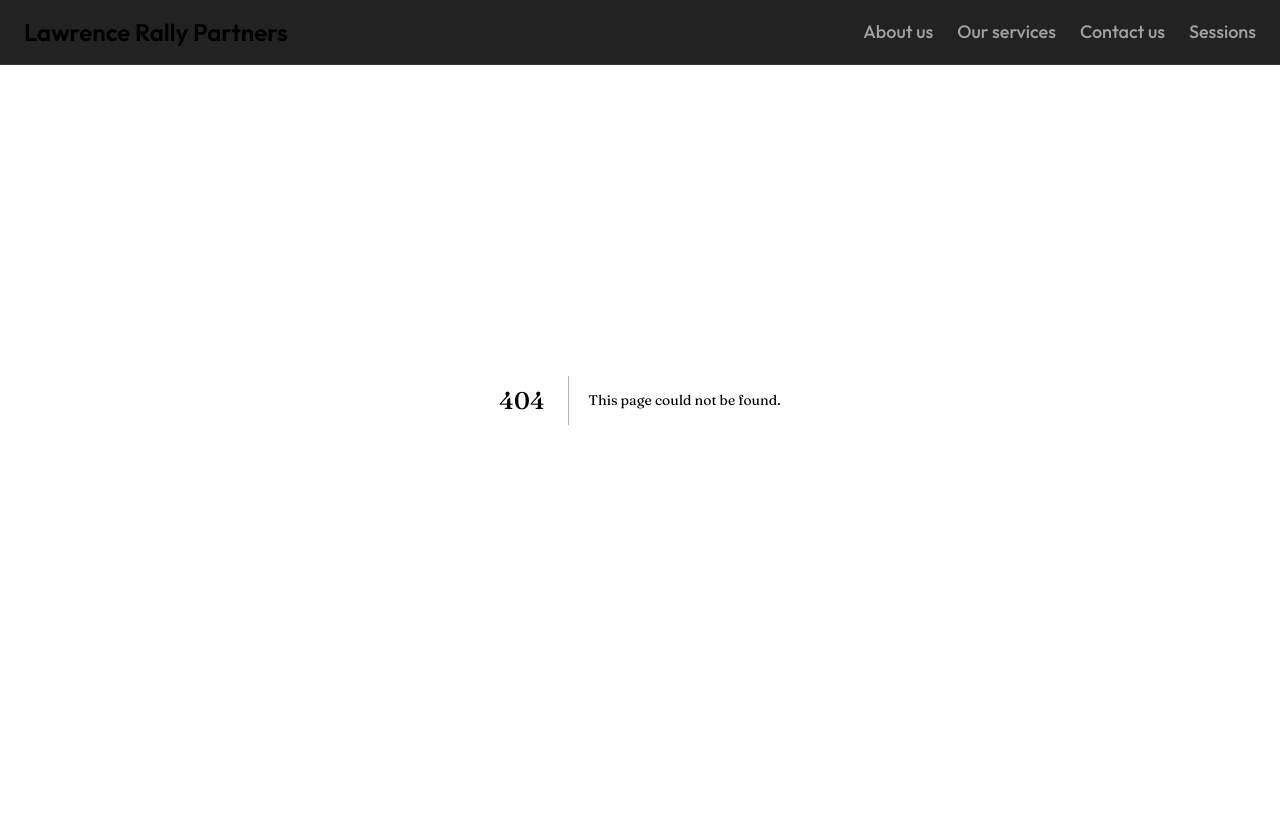
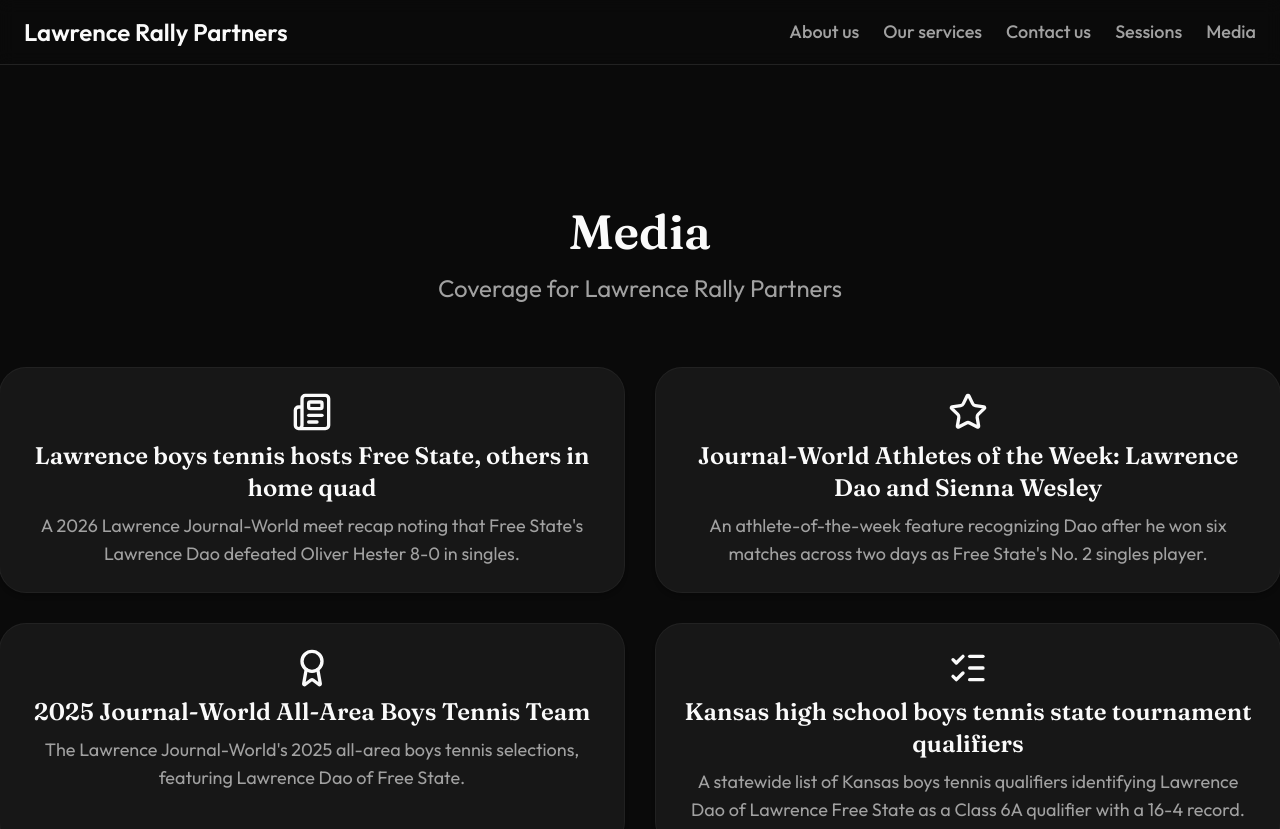
Before and after one commit to Danieldkdao/lawrence-rally-partners, a Next.js app: page /media in a window 1280 px wide. Before the commit this address had no page. Shown: the top 829 px of the page. Built offline with nearby package versions, Linux system fonts and the light colour scheme.

Commit message:
feat: create media page

```diff
--- /dev/null
+++ b/src/app/media/page.tsx
@@ -0,0 +1,133 @@
+"use client";
+
+import { Card, CardContent } from "@/components/ui/card";
+import {
+  NewspaperIcon,
+  StarIcon,
+  AwardIcon,
+  ListChecksIcon,
+  TrophyIcon,
+  FlowerIcon,
+} from "lucide-react";
+import Link from "next/link";
+import gsap from "gsap";
+import { useGSAP } from "@gsap/react";
+import { SplitText } from "gsap/all";
+
+const articles = [
+  {
+    title: "Lawrence boys tennis hosts Free State, others in home quad",
+    description:
+      "A 2026 Lawrence Journal-World meet recap noting that Free State's Lawrence Dao defeated Oliver Hester 8-0 in singles.",
+    href: "https://www2.ljworld.com/sports/2026/apr/06/lawrence-boys-tennis-hosts-free-state-others-in-home-quad/",
+    icon: NewspaperIcon,
+  },
+  {
+    title: "Journal-World Athletes of the Week: Lawrence Dao and Sienna Wesley",
+    description:
+      "An athlete-of-the-week feature recognizing Dao after he won six matches across two days as Free State's No. 2 singles player.",
+    href: "https://www2.ljworld.com/sports/2025/apr/10/journal-world-athletes-of-the-week-lawrence-dao-and-sienna-wesley/",
+    icon: StarIcon,
+  },
+  {
+    title: "2025 Journal-World All-Area Boys Tennis Team",
+    description:
+      "The Lawrence Journal-World's 2025 all-area boys tennis selections, featuring Lawrence Dao of Free State.",
+    href: "https://www2.ljworld.com/sports/2025/jun/28/2025-journal-world-all-area-boys-tennis-team/",
+    icon: AwardIcon,
+  },
+  {
+    title: "Kansas high school boys tennis state tournament qualifiers",
+    description:
+      "A statewide list of Kansas boys tennis qualifiers identifying Lawrence Dao of Lawrence Free State as a Class 6A qualifier with a 16-4 record.",
+    href: "https://www.kshsaa.org/Public/Tennis/StateQualifiers-Singles.cfm?ActivityID=19&Year=2025&Gender=1&Class=1&ClassDesc=6A",
+    icon: ListChecksIcon,
+  },
+  {
+    title:
+      "Lawrence boys tennis takes third, Free State fourth following final round of the Sunflower League tournament",
+    description:
+      "A Sunflower League tournament recap reporting that Lawrence Dao won the seventh-place singles match and finished above his original seed.",
+    href: "https://www2.ljworld.com/sports/2025/may/05/lawrence-boys-tennis-takes-third-free-state-fourth-following-final-round-of-the-sunflower-league-tournament/",
+    icon: TrophyIcon,
+  },
+  {
+    title:
+      "Free State, Lawrence boys tennis teams compete in first four rounds of Sunflower League tournament",
+    description:
+      "Coverage of the rain-delayed opening rounds of the league tournament, including Lawrence Dao's 8-5 victory over Asher Sikes.",
+    href: "https://www2.ljworld.com/sports/2025/may/02/free-state-lawrence-boys-tennis-teams-compete-in-first-four-rounds-of-sunflower-league-tournament-before-rain-delay-postpones-final-round-for-monday/",
+    icon: FlowerIcon,
+  },
+];
+
+const MediaPage = () => {
+  useGSAP(() => {
+    const headingSplit = new SplitText(".media-heading", {
+      type: "chars, words",
+    });
+    const descriptionSplit = new SplitText(".media-description", {
+      type: "lines",
+    });
+    const cards = gsap.utils.toArray(".article-card");
+
+    gsap.from(headingSplit.chars, {
+      opacity: 0,
+      yPercent: 100,
+      duration: 1.8,
+      ease: "expo.out",
+      stagger: 0.06,
+    });
+    gsap.from(descriptionSplit.lines, {
+      opacity: 0,
+      yPercent: 100,
+      duration: 1.8,
+      ease: "expo.out",
+      stagger: 0.06,
+      delay: 0.5,
+    });
+
+    gsap.from(cards, {
+      opacity: 0,
+      yPercent: 100,
+      duration: 1,
+      ease: "expo.out",
+      stagger: 0.1,
+      delay: 0.75,
+    });
+  }, []);
+
+  return (
+    <section className="flex flex-col items-center w-full gap-16 max-w-400 mt-52 mx-auto">
+      <div className="flex flex-col gap-4 items-center w-full">
+        <h2 className="media-heading text-3xl md:text-5xl font-semibold text-center">
+          Media
+        </h2>
+        <p className="media-description text-2xl text-muted-foreground max-w-250 text-center">
+          Coverage for Lawrence Rally Partners
+        </p>
+      </div>
+      <div className="grid grid-cols-1 gap-8 sm:grid-cols-2">
+        {articles.map((article) => (
+          <div key={article.href} className="article-card w-full h-full">
+            <Link target="_blank" href={article.href}>
+              <Card className="w-full h-full transition-all duration-300 hover:scale-103">
+                <CardContent className="flex flex-col items-center gap-2 w-full">
+                  <article.icon className="size-10" />
+                  <h3 className="text-2xl font-semibold text-center">
+                    {article.title}
+                  </h3>
+                  <p className="text-muted-foreground text-lg text-center">
+                    {article.description}
+                  </p>
+                </CardContent>
+              </Card>
+            </Link>
+          </div>
+        ))}
+      </div>
+    </section>
+  );
+};
+
+export default MediaPage;
--- a/src/components/header.tsx
+++ b/src/components/header.tsx
@@ -16,6 +16,10 @@
   {
     label: "Sessions",
     href: "/sessions",
+  },
+  {
+    label: "Media",
+    href: "/media",
   },
 ];
 
```
